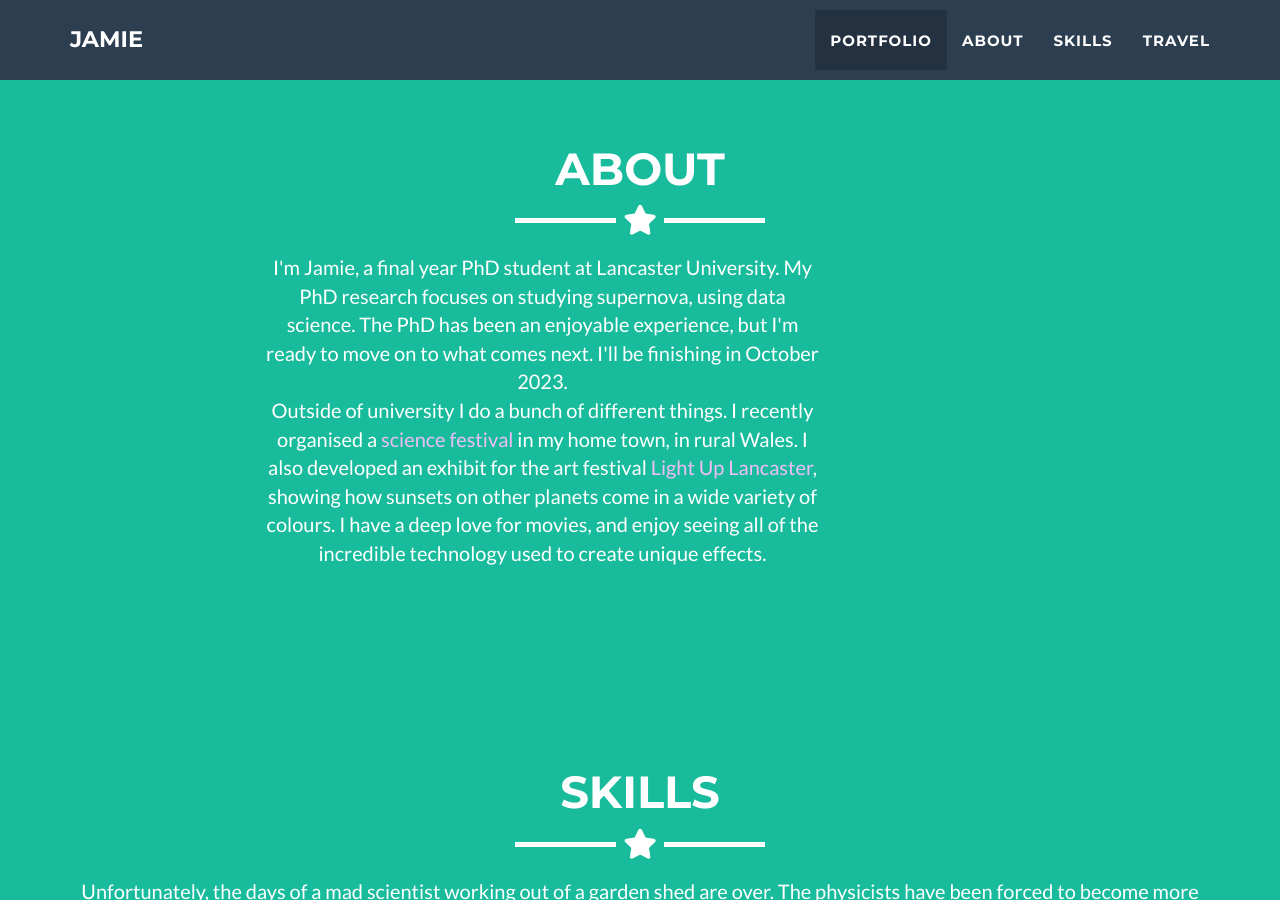
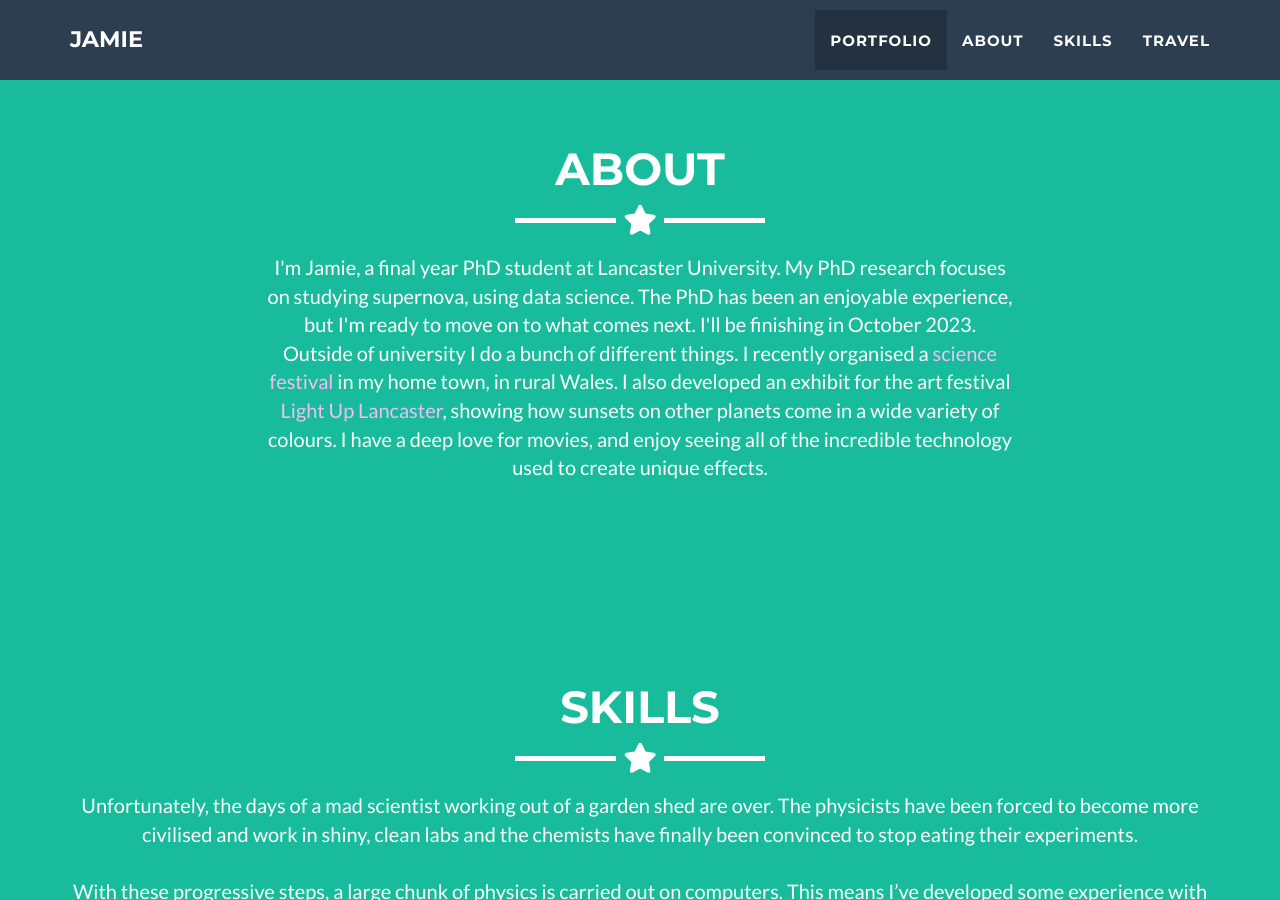
Before and after one commit to jamiedumayne/jamiedumayne.github.io, a Jekyll site: the page built from _posts/2014-07-18-project-1.markdown, in a window 1280 px wide and 900 px high, scrolled down 1628 px. Built offline with Jekyll 4.4.1, drawn with Linux system fonts in a browser that asks for light colours.

Commit message:
Update about.html

```diff
--- a/_includes/about.html
+++ b/_includes/about.html
@@ -8,7 +8,7 @@
       </div>
     </div>
     <div class="row">
-      <div class="col-lg-6 col-lg-offset-2 text-center">
+      <div class="col-lg-8 col-lg-offset-2 text-center">
         <p>I'm Jamie, a final year PhD student at Lancaster University. My PhD research focuses on studying supernova, using data science. The PhD has been an enjoyable experience, but I'm ready to move on to what comes next. I'll be finishing in October 2023.</p>
         <p>Outside of university I do a bunch of different things. I recently organised a <a href="https://www.instagram.com/p/Ciu7TJus1Ff/" target=_blank> science festival</a> in my home town, in rural Wales. I also developed an exhibit for the art festival <a href="https://www.lightuplancaster.co.uk/artworks/kaleidoscope-of-sunsets/" target=_blank>Light Up Lancaster</a>, showing how sunsets on other planets come in a wide variety of colours. I have a deep love for movies, and enjoy seeing all of the incredible technology used to create unique effects.</p>
       </div>
```
